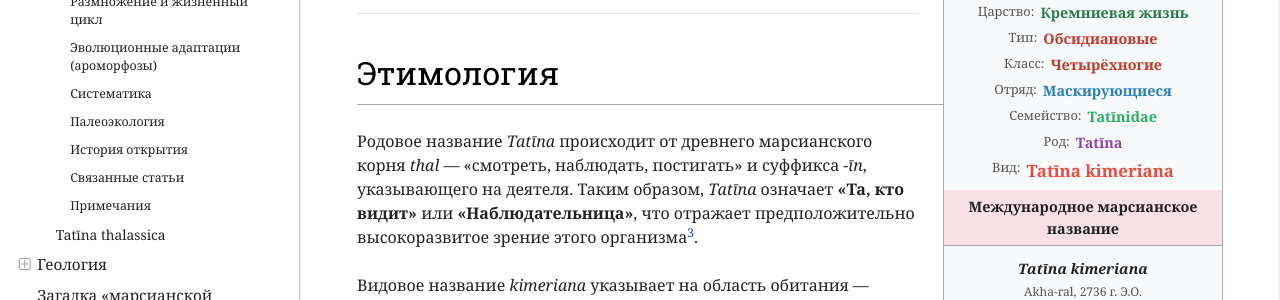
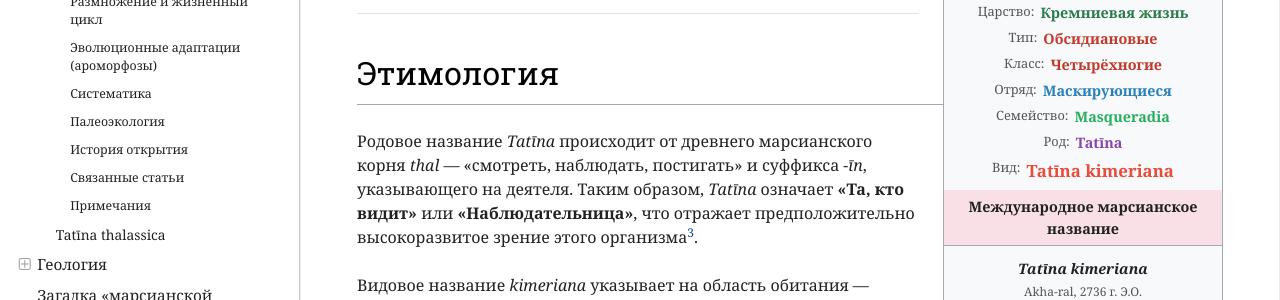
Before and after one commit to ivanhohlov14-bit/mars-encyclopedia, an MkDocs documentation site: the page built from docs/science/tatina-kimeriana.md, in a window 1280 px wide and 900 px high, scrolled down 393 px. Shown: the part 153-453 px from the top of the window. Built offline with MkDocs 1.6.1, drawn with Linux system fonts in a browser that asks for light colours; nearby versions of some CDN libraries.

Commit message:
Update tatina-kimeriana.md

```diff
--- a/docs/science/tatina-kimeriana.md
+++ b/docs/science/tatina-kimeriana.md
@@ -38,7 +38,7 @@
     </div>
     <div style="display: flex; justify-content: center; gap: 6px;">
       <span style="color: #555; font-size: 0.8rem;">Семейство:</span>
-      <span style="color: #27ae60; font-weight: bold;">Tatīnidae</span>
+      <span style="color: #27ae60; font-weight: bold;">Masqueradia</span>
     </div>
     <div style="display: flex; justify-content: center; gap: 6px;">
       <span style="color: #555; font-size: 0.8rem;">Род:</span>
```
